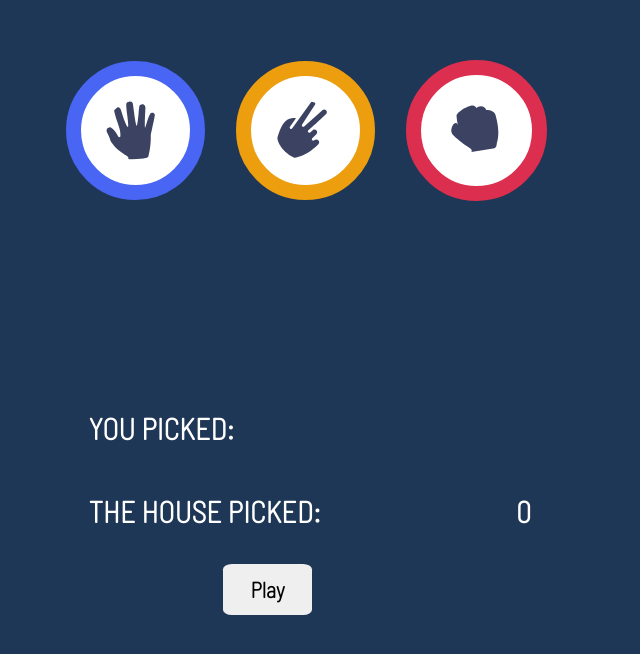
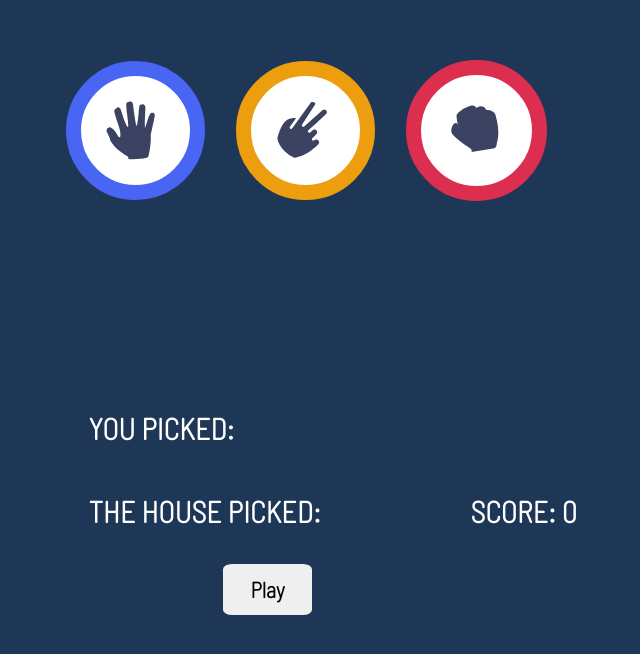
Before and after one commit to nebojsa311/rockpapergame, a React (Create React App) app: page / in a window 1280 px wide. Shown: the part 110-764 px from the top of the page, without its empty margins (334-974 px from the left). Built offline with nearby package versions, Linux system fonts and the light colour scheme.

Commit message:
added js

```diff
--- a/src/App.js
+++ b/src/App.js
@@ -25,6 +25,24 @@ class App extends React.Component {
 
     if(user === user2) {
       this.setState({ result: "IT IS A DRAW!" })
+    } else if( user === "ROCK"){
+      if (user2 === "PAPER"){
+        this.setState({ result: "YOU LOSE!", score: this.state.score - 1 });
+      } else if(user2 === "SCISSORS") {
+        this.setState({ result: "YOU WON!", score: this.state.score + 1 });
+      }
+    } else if(user === "PAPER") {
+      if(user2 === "ROCK"){
+        this.setState({ result: "YOU WON!", score: this.state.score + 1 });
+      } else if(user2 === "SCISSORS"){
+        this.setState({ result: "YOU LOSE!", score: this.state.score - 1 });
+      }
+    } else if(user === "SCISSORS") {
+      if(user2 === "PAPER") {
+        this.setState({ result: "YOU WON!", score: this.state.score + 1 });
+      } else if(user2 === "ROCK") {
+        this.setState({ result: "YOU LOSE!", score: this.state.score - 1 });
+      }
     }
   }
 
--- a/src/Info.jsx
+++ b/src/Info.jsx
@@ -8,7 +8,7 @@ function Info(props) {
             <p id="choiceTwo">THE HOUSE PICKED: {props.cpuChoice}</p>
             <button onClick={props.playGame}>Play</button>
             <p id="result">{props.result}</p>
-            <p id="score">{props.score}</p>
+            <p id="score">SCORE: {props.score}</p>
         </div>
     )
 }
```
